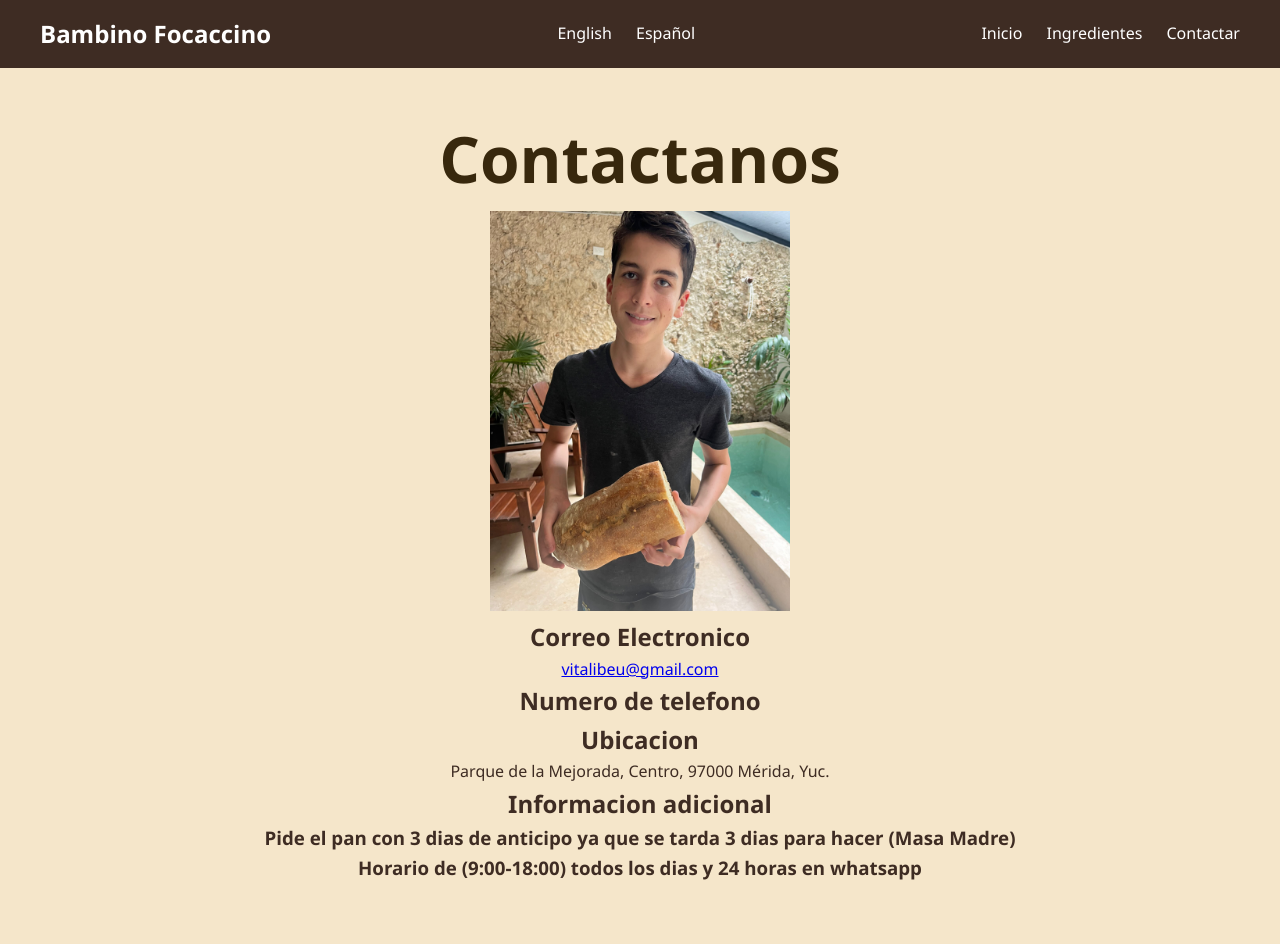
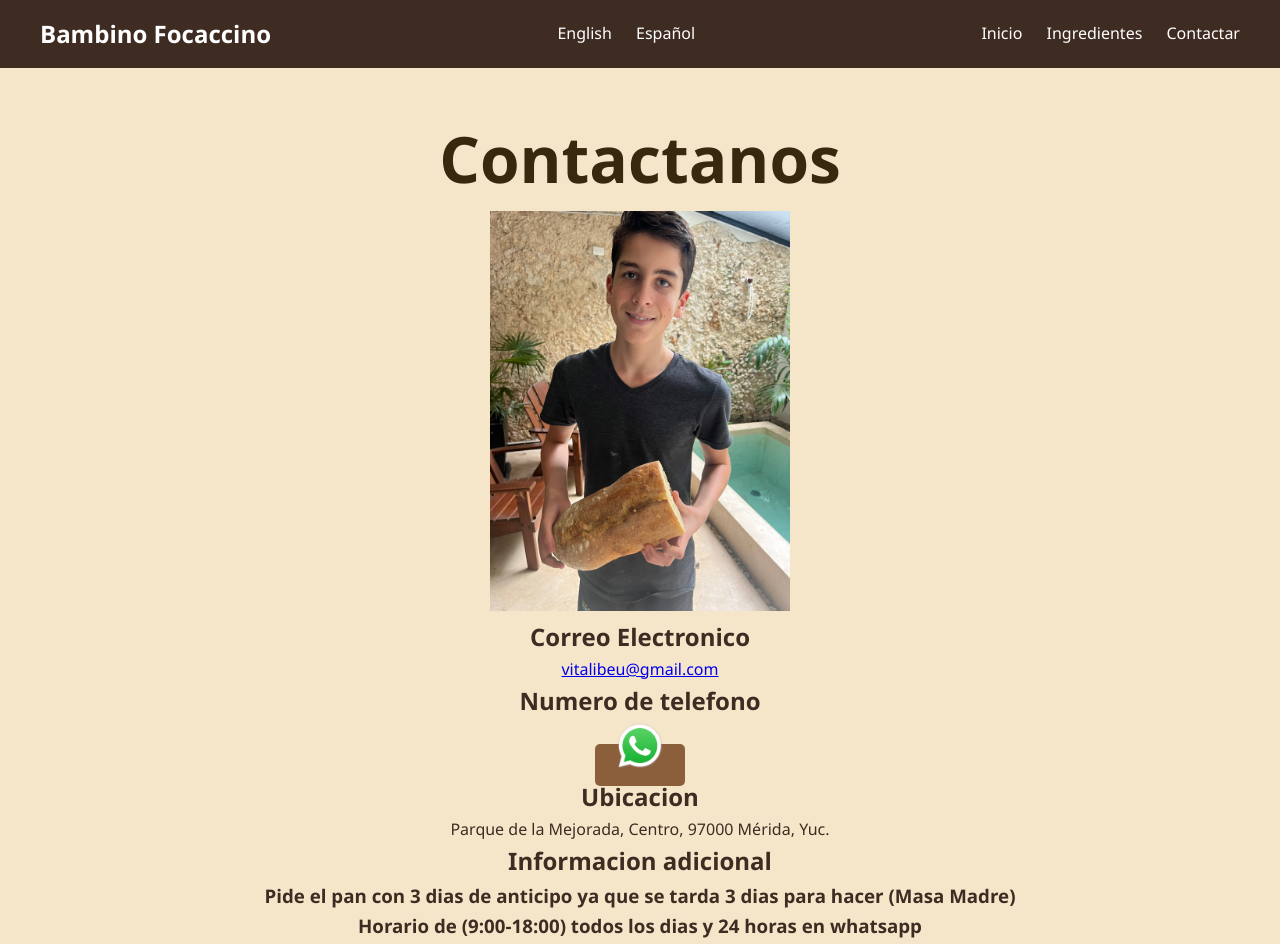
Before and after one commit to Shadowcat-dev/SourDoe, a plain HTML site: page contact.html in a window 1280 px wide. Shown: the top 944 px of the page. Drawn offline with Linux system fonts and the light colour scheme.

Commit message:
Update contact.html

```diff
--- a/contact.html
+++ b/contact.html
@@ -35,6 +35,7 @@
    <h2>Correo Electronico</h2>
     <a href="https://mail.google.com/mail/u/0/?tf=cm&fs=1&to=vitalibeu@gmail.com&hl=en">vitalibeu@gmail.com</a>
     <h2>Numero de telefono</h2>
+    <a href="https://api.whatsapp.com/send?phone=15129654043&text=Hola%2C%20soy%20un%20nuevo%20cliente%20" class="btn"> <img src="https://raw.githubusercontent.com/Shadowcat-dev/SourDoe/refs/heads/main/whatsapplogo.png" alt="whatsapp image" width="50" height="50"></a>
     <h3></h3>
     <h2>Ubicacion</h2>
     <a>Parque de la Mejorada, Centro, 97000 Mérida, Yuc.</a>
```
